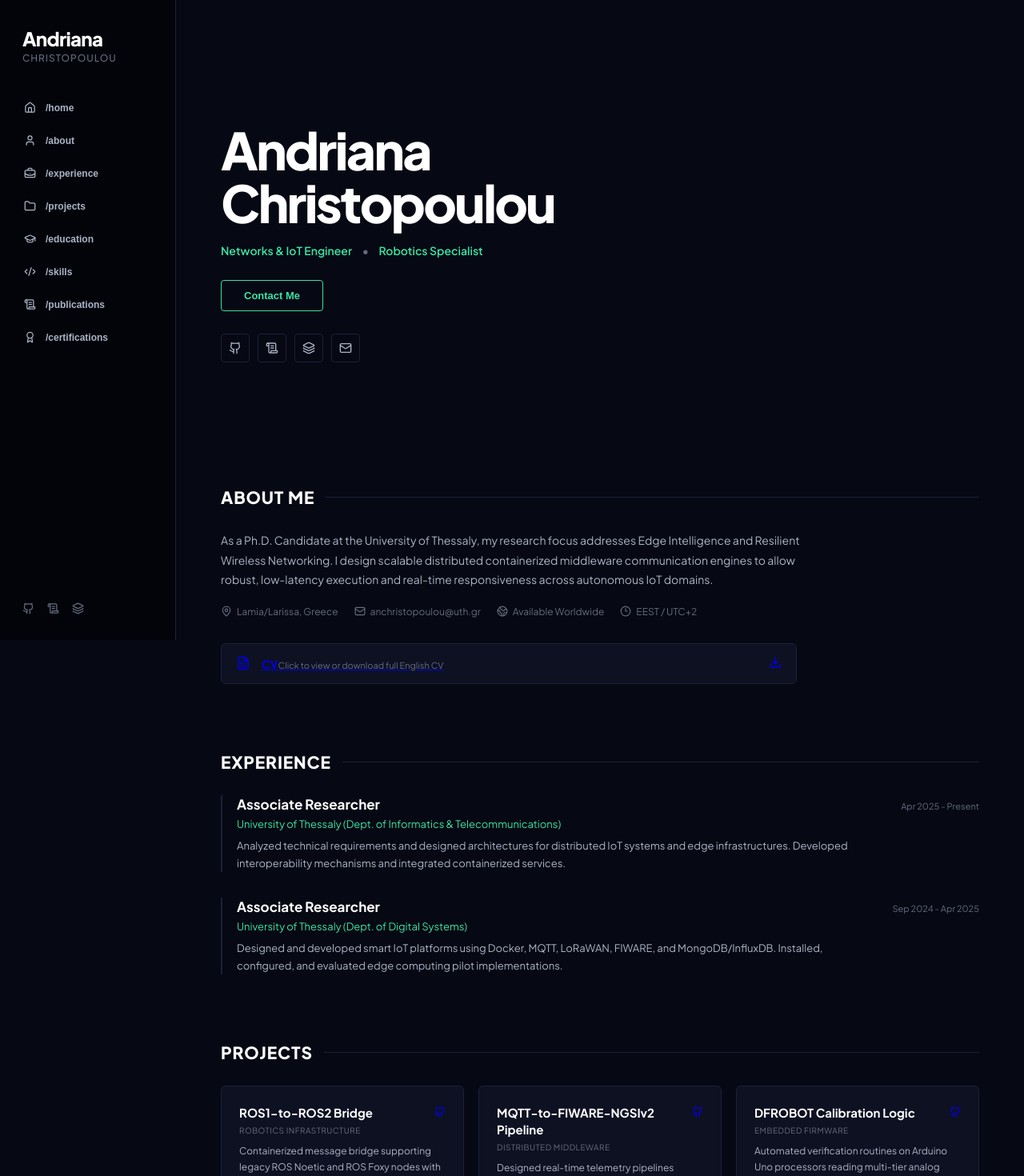
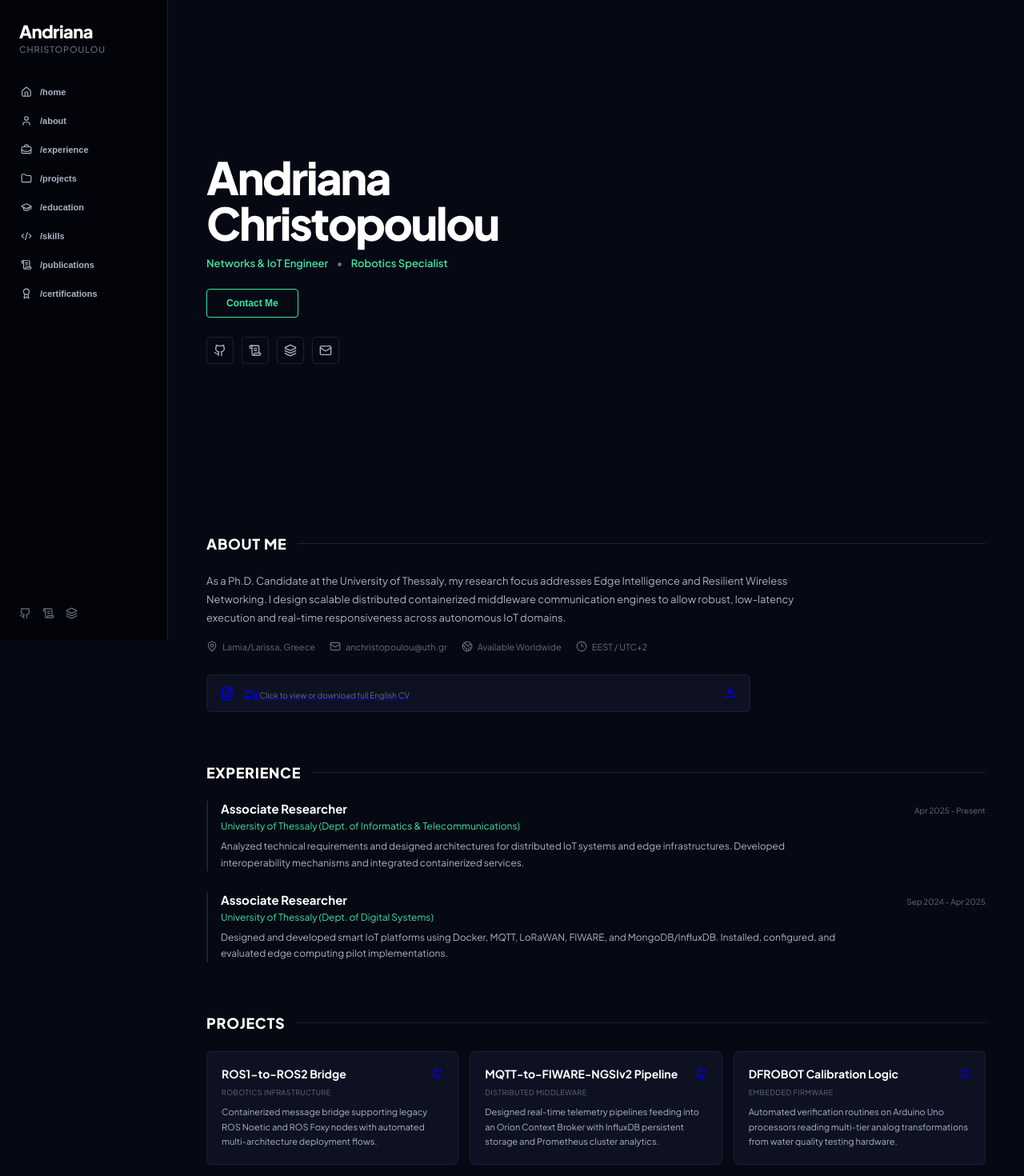
Before and after one commit to losandriana/bio, a React (Vite) app: page / in a window 1280 px wide. Shown: the top 1470 px of the page at 80% size. Built offline with nearby package versions, Linux system fonts and the light colour scheme.

Commit message:
Update styles.css

```diff
--- a/src/styles.css
+++ b/src/styles.css
@@ -45,10 +45,10 @@
   top: 0;
   left: 0;
   bottom: 0;
-  width: 220px;
+  width: 210px;
   background-color: #03040a;
   border-right: 1px solid var(--border-line);
-  padding: 36px 0 28px 0;
+  padding: 28px 0 22px 0;
   display: flex;
   flex-direction: column;
   z-index: 100;
@@ -57,19 +57,19 @@
 .sidebar-stacked-brand {
   display: flex;
   flex-direction: column;
-  padding-left: 28px;
-  margin-bottom: 36px;
+  padding-left: 24px;
+  margin-bottom: 30px;
 }
 
 .first-name-row {
-  font-size: 24px;
+  font-size: 22px;
   font-weight: 800;
   line-height: 1.05;
   letter-spacing: -0.03em;
 }
 
 .last-name-row {
-  font-size: 12px;
+  font-size: 11px;
   font-weight: 500;
   color: var(--text-dim);
   text-transform: uppercase;
@@ -80,7 +80,7 @@
 .sidebar-links-list {
   display: flex;
   flex-direction: column;
-  gap: 4px;
+  gap: 2px;
   width: 100%;
 }
 
@@ -88,10 +88,10 @@
   background: transparent;
   border: none;
   width: 100%;
-  padding: 11px 16px 11px 28px;
+  padding: 10px 14px 10px 24px;
   display: flex;
   align-items: center;
-  gap: 12px;
+  gap: 10px;
   color: var(--text-muted);
   cursor: pointer;
   text-align: left;
@@ -106,22 +106,22 @@
 }
 
 .sidebar-nav-icon {
-  width: 15px;
-  height: 15px;
+  width: 14px;
+  height: 14px;
   stroke-width: 2px;
   flex-shrink: 0;
 }
 
 .nav-label-text {
-  font-size: 12px;
+  font-size: 11px;
   font-weight: 600;
 }
 
 .sidebar-footer-icons {
   margin-top: auto;
-  padding-left: 28px;
+  padding-left: 24px;
   display: flex;
-  gap: 16px;
+  gap: 14px;
   color: var(--text-dim);
 }
 
@@ -140,9 +140,9 @@
 
 .content-stream {
   flex: 1;
-  margin-left: 220px;
-  max-width: 1080px;
-  padding: 72px 56px 90px 56px;
+  margin-left: 210px;
+  max-width: 1320px;
+  padding: 52px 48px 72px 48px;
 }
 
 .hero-section,
@@ -153,7 +153,7 @@
 
 .about-section,
 .generic-section {
-  margin-bottom: 84px;
+  margin-bottom: 64px;
 }
 
 /* ======================================
@@ -161,9 +161,11 @@
 ====================================== */
 
 .hero-section {
-  display: flex;
+  display: grid;
+  grid-template-columns: 1fr 360px;
+  gap: 56px;
   align-items: center;
-  min-height: 58vh;
+  min-height: 68vh;
   margin-bottom: 72px;
 }
 
@@ -172,35 +174,35 @@
 }
 
 .static-name-heading {
-  margin: 0 0 18px 0;
-  font-size: clamp(42px, 6vw, 64px);
+  margin: 0 0 14px 0;
+  font-size: clamp(38px, 5vw, 56px);
   font-weight: 800;
   line-height: 1.02;
   letter-spacing: -0.04em;
 }
 
 .static-role-subline {
-  margin: 0 0 28px 0;
-  font-size: 14px;
+  margin: 0 0 24px 0;
+  font-size: 13px;
   font-weight: 600;
   color: var(--brand-green);
 }
 
 .static-role-subline span {
   color: var(--text-dim);
-  margin: 0 10px;
+  margin: 0 8px;
 }
 
 .hero-cta-row {
-  margin-bottom: 28px;
+  margin-bottom: 24px;
 }
 
 .cta-primary-btn {
   background-color: transparent;
   border: 1px solid var(--brand-green);
   color: var(--brand-green);
-  padding: 11px 28px;
-  font-size: 13px;
+  padding: 10px 24px;
+  font-size: 12px;
   font-weight: 600;
   border-radius: 4px;
   cursor: pointer;
@@ -217,8 +219,8 @@
 }
 
 .social-icon-circles a {
-  width: 36px;
-  height: 36px;
+  width: 34px;
+  height: 34px;
   border-radius: 4px;
   border: 1px solid var(--border-line);
   display: grid;
@@ -233,13 +235,101 @@
 }
 
 /* ======================================
+   HERO RIGHT PANEL
+====================================== */
+
+.hero-side-panel {
+  display: flex;
+  flex-direction: column;
+  gap: 16px;
+}
+
+.hero-focus-card,
+.mini-stat-card {
+  background-color: var(--bg-surface);
+  border: 1px solid var(--border-line);
+  border-radius: 8px;
+  padding: 18px;
+}
+
+.hero-focus-card ul {
+  list-style: none;
+  padding: 0;
+  margin: 14px 0 0 0;
+  display: flex;
+  flex-direction: column;
+  gap: 12px;
+}
+
+.hero-focus-card li {
+  font-size: 13px;
+  color: var(--text-muted);
+  line-height: 1.6;
+}
+
+.mini-card-label {
+  font-size: 10px;
+  letter-spacing: 0.12em;
+  text-transform: uppercase;
+  color: var(--brand-green);
+  font-weight: 700;
+}
+
+.hero-mini-grid {
+  display: grid;
+  grid-template-columns: 1fr;
+  gap: 16px;
+}
+
+.focus-tags {
+  display: flex;
+  flex-wrap: wrap;
+  gap: 8px;
+  margin-top: 14px;
+}
+
+.focus-tags span {
+  padding: 6px 10px;
+  background-color: rgba(59, 226, 164, 0.06);
+  border: 1px solid rgba(59, 226, 164, 0.14);
+  border-radius: 999px;
+  font-size: 11px;
+  color: var(--text-muted);
+}
+
+.stats-list {
+  display: flex;
+  flex-direction: column;
+  gap: 14px;
+  margin-top: 16px;
+}
+
+.stats-list div {
+  display: flex;
+  justify-content: space-between;
+  align-items: baseline;
+}
+
+.stats-list strong {
+  font-size: 24px;
+  color: var(--text-primary);
+}
+
+.stats-list span {
+  font-size: 11px;
+  color: var(--text-dim);
+  text-transform: uppercase;
+  letter-spacing: 0.06em;
+}
+
+/* ======================================
    TITLES
 ====================================== */
 
 .section-title-line {
-  font-size: 21px;
+  font-size: 18px;
   font-weight: 800;
-  margin: 0 0 28px 0;
+  margin: 0 0 24px 0;
   display: flex;
   align-items: center;
   gap: 14px;
@@ -260,18 +350,18 @@
 
 .detailed-narrative {
   max-width: 760px;
-  font-size: 14px;
+  font-size: 13px;
   line-height: 1.75;
   color: var(--text-muted);
-  margin-bottom: 20px;
+  margin-bottom: 18px;
 }
 
 .quick-specs-grid {
   display: flex;
   flex-wrap: wrap;
-  gap: 20px;
-  margin: 0 0 32px 0;
-  font-size: 12px;
+  gap: 18px;
+  margin: 0 0 28px 0;
+  font-size: 11px;
   color: var(--text-dim);
 }
 
@@ -296,10 +386,10 @@
 
 .cv-download-banner {
   width: 100%;
-  max-width: 720px;
+  max-width: 680px;
   border: 1px solid var(--border-line);
   background-color: var(--bg-surface);
-  padding: 14px 18px;
+  padding: 12px 16px;
   border-radius: 6px;
   display: flex;
   align-items: center;
@@ -314,16 +404,16 @@
 .banner-left {
   display: flex;
   align-items: center;
-  gap: 14px;
+  gap: 12px;
 }
 
 .banner-title {
-  font-size: 14px;
+  font-size: 13px;
   font-weight: 700;
 }
 
 .banner-subtitle {
-  font-size: 11px;
+  font-size: 10px;
   color: var(--text-dim);
 }
 
@@ -334,12 +424,12 @@
 .editorial-stack {
   display: flex;
   flex-direction: column;
-  gap: 32px;
+  gap: 26px;
 }
 
 .editorial-tile {
   border-left: 2px solid var(--border-line);
-  padding-left: 18px;
+  padding-left: 16px;
 }
 
 .tile-header-row {
@@ -351,31 +441,31 @@
 
 .editorial-tile h3 {
   margin: 0;
-  font-size: 17px;
+  font-size: 15px;
   font-weight: 700;
 }
 
 .tile-date-label {
-  font-size: 11px;
+  font-size: 10px;
   color: var(--text-dim);
 }
 
 .tile-institution-sub {
-  margin: 6px 0 8px 0;
-  font-size: 13px;
+  margin: 5px 0 8px 0;
+  font-size: 12px;
   color: var(--brand-green);
 }
 
 .tile-description-body {
   margin: 0;
   max-width: 780px;
-  font-size: 13px;
+  font-size: 12px;
   line-height: 1.7;
   color: var(--text-muted);
 }
 
 .editorial-link {
-  font-size: 12px;
+  font-size: 11px;
   color: var(--text-muted);
   text-decoration: underline;
   margin-top: 8px;
@@ -389,13 +479,13 @@
 .cards-structural-grid {
   display: grid;
   grid-template-columns: repeat(3, 1fr);
-  gap: 18px;
+  gap: 14px;
 }
 
 .info-display-card {
   background-color: var(--bg-surface);
   border: 1px solid var(--border-line);
-  padding: 22px;
+  padding: 18px;
   border-radius: 6px;
   transition: all 0.15s ease;
 }
@@ -409,18 +499,18 @@
   display: flex;
   justify-content: space-between;
   align-items: flex-start;
-  gap: 12px;
+  gap: 10px;
   margin-bottom: 6px;
 }
 
 .info-display-card h3 {
   margin: 0;
-  font-size: 15px;
+  font-size: 14px;
   line-height: 1.4;
 }
 
 .card-tag-meta {
-  font-size: 10px;
+  font-size: 9px;
   text-transform: uppercase;
   letter-spacing: 0.05em;
   color: var(--text-dim);
@@ -430,7 +520,7 @@
 
 .info-display-card p {
   margin: 0;
-  font-size: 12px;
+  font-size: 11px;
   line-height: 1.7;
   color: var(--text-muted);
 }
@@ -442,12 +532,12 @@
 .skills-split-layout {
   display: grid;
   grid-template-columns: repeat(2, 1fr);
-  gap: 24px;
+  gap: 20px;
 }
 
 .skills-bucket-block h4 {
-  margin: 0 0 12px 0;
-  font-size: 12px;
+  margin: 0 0 10px 0;
+  font-size: 11px;
   text-transform: uppercase;
   color: var(--text-dim);
 }
@@ -461,8 +551,8 @@
 .flat-pill-cloud span {
   background-color: var(--bg-surface);
   border: 1px solid var(--border-line);
-  padding: 6px 12px;
-  font-size: 11px;
+  padding: 6px 10px;
+  font-size: 10px;
   border-radius: 4px;
   color: var(--text-muted);
 }
@@ -480,16 +570,16 @@
   display: flex;
   justify-content: space-between;
   align-items: center;
-  padding: 14px 0;
+  padding: 12px 0;
   border-bottom: 1px solid var(--border-line);
 }
 
 .row-main-title {
-  font-size: 13px;
+  font-size: 12px;
 }
 
 .row-side-meta {
-  font-size: 11px;
+  font-size: 10px;
   color: var(--text-dim);
 }
 
@@ -498,9 +588,9 @@
 ====================================== */
 
 .contact-footer-block p {
-  font-size: 14px;
+  font-size: 13px;
   color: var(--text-muted);
-  margin-bottom: 20px;
+  margin-bottom: 18px;
 }
 
 .footer-links-stack {
@@ -510,7 +600,7 @@
 }
 
 .footer-email-link {
-  font-size: 18px;
+  font-size: 16px;
   font-weight: 700;
   color: var(--brand-green);
   text-decoration: none;
@@ -538,6 +628,12 @@
     padding: 42px 24px 72px 24px;
   }
 
+  .hero-section {
+    grid-template-columns: 1fr;
+    gap: 32px;
+    min-height: auto;
+  }
+
   .cards-structural-grid {
     grid-template-columns: 1fr;
   }
@@ -559,6 +655,6 @@
   }
 
   .section-title-line {
-    font-size: 18px;
+    font-size: 16px;
   }
 }
```
